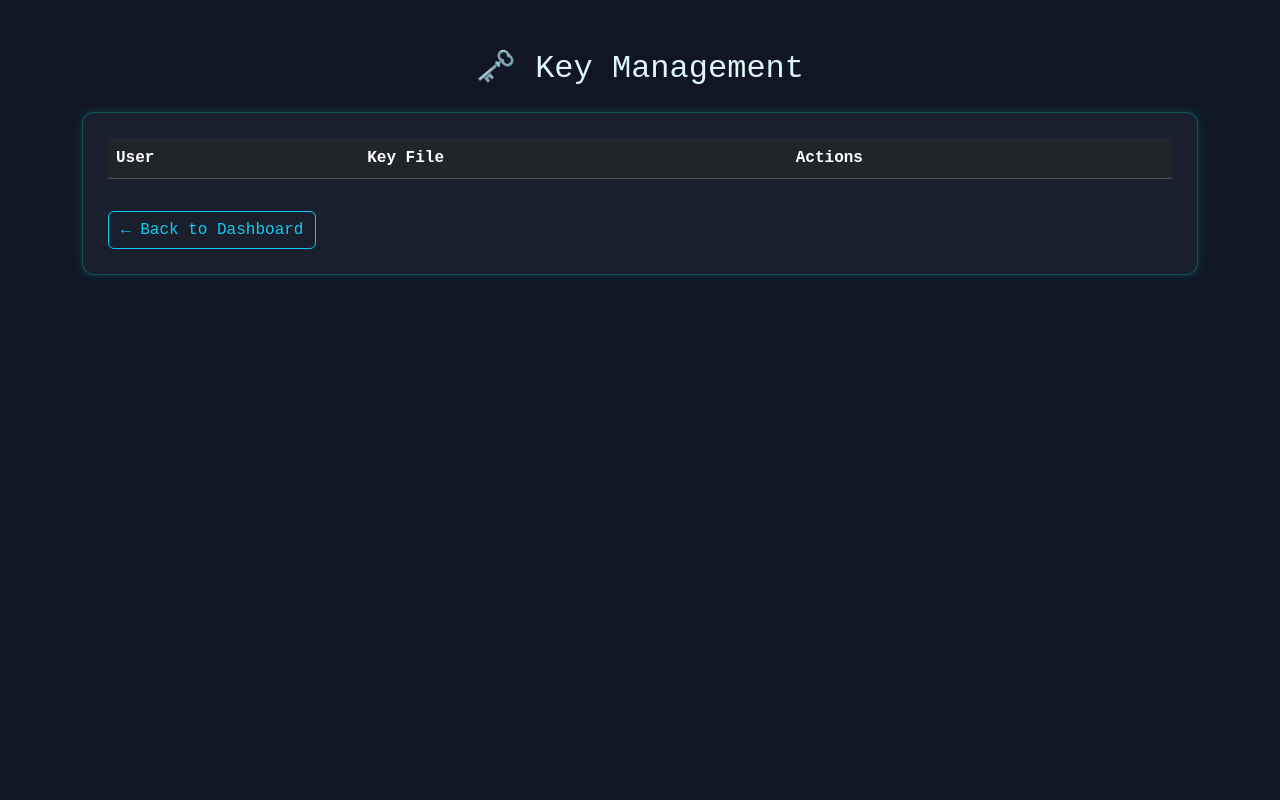
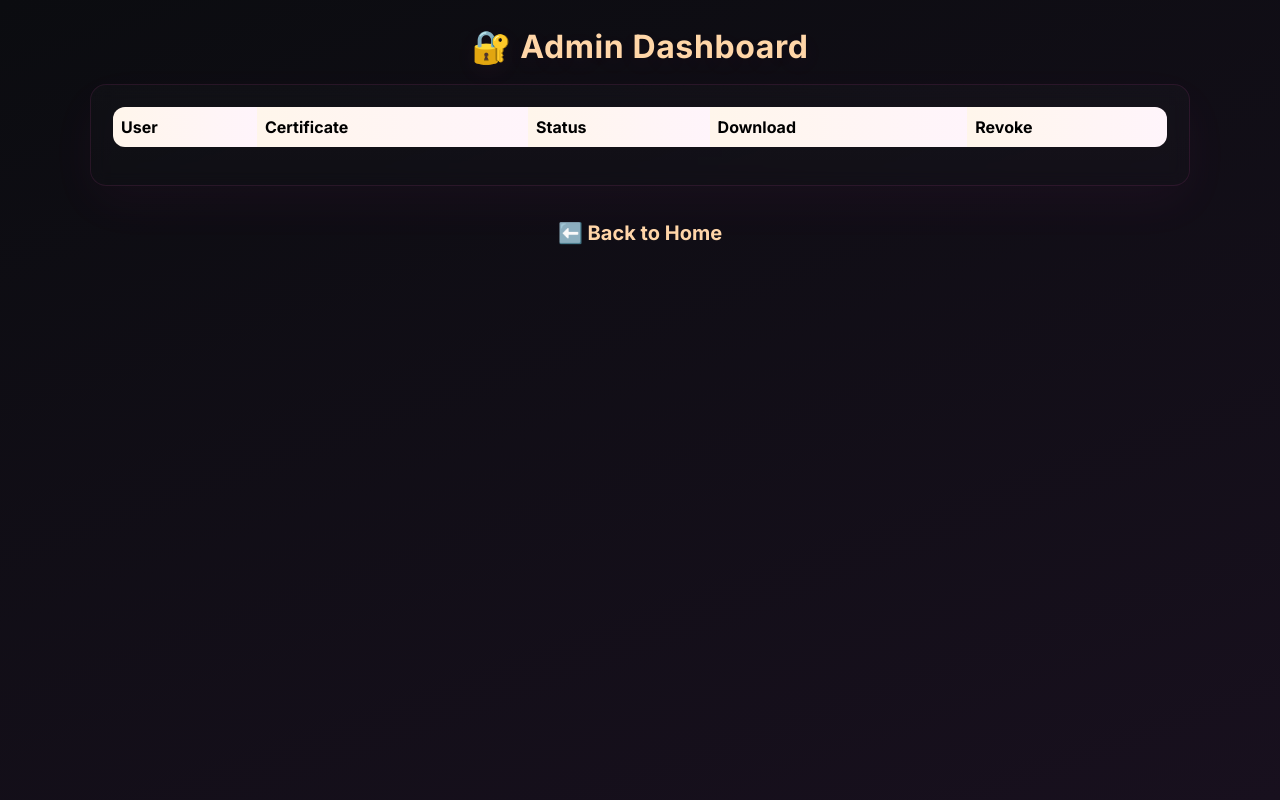
Before and after one commit to ravi31-k/Mini-PKI, a Flask app: page /admin/keys in a window 1280 px wide. Run offline with Flask 3, Linux system fonts and the light colour scheme; the visitor is signed in with stand-in values (Sample User, id 1); lists and menus that the app fills with data are empty.

Commit message:
Update admin keys HTML

```diff
--- a/templates/admin_keys.html
+++ b/templates/admin_keys.html
@@ -1,72 +1,149 @@
 <!DOCTYPE html>
 <html lang="en">
 <head>
-  <meta charset="UTF-8">
-  <title>Admin Key Management - Mini PKI</title>
+  <meta charset="UTF-8" />
+  <title>Admin Dashboard - Mini PKI</title>
+  <meta name="viewport" content="width=device-width,initial-scale=1" />
   <link href="https://cdn.jsdelivr.net/npm/bootstrap@5.3.3/dist/css/bootstrap.min.css" rel="stylesheet">
+  <link href="https://fonts.googleapis.com/css2?family=Inter:wght@300;400;600;700&display=swap" rel="stylesheet">
+
   <style>
-    body {
-      background-color: #101624;
-      color: #e0f7fa;
-      font-family: 'Courier New', monospace;
+    :root{
+      --bg-a: #0b0c10;
+      --bg-b: #18101e;
+      --sun-1: #ff8a00;
+      --sun-2: #ff4ec0;
+      --glass: rgba(255,255,255,0.03);
+      --glass-border: rgba(255,78,192,0.10);
+      --text: #f4f7fb;
+      --muted: #cfc8d7;
     }
-    .container {
-      margin-top: 50px;
+    html,body{height:100%; margin:0; font-family:"Inter",system-ui,-apple-system,Segoe UI,Roboto,Arial;}
+    body{
+      background: linear-gradient(160deg, var(--bg-a) 0%, var(--bg-b) 100%);
+      color: var(--text);
+      padding:28px;
     }
-    .glass {
-      background-color: rgba(255, 255, 255, 0.04);
-      border: 1px solid #00e0d044;
-      border-radius: 12px;
-      padding: 25px;
-      box-shadow: 0 0 10px #00e0d033;
+
+    .wrap{ max-width:1100px; margin:0 auto; }
+
+    h2{
+      text-align:center;
+      color: #ffd6a8;
+      margin-bottom:18px;
+      font-weight:700;
+      letter-spacing:0.6px;
+      text-shadow: 0 6px 24px rgba(255,78,192,0.06);
     }
-    .btn-view {
-      background-color: #00acc1;
-      color: white;
+
+    .glass{
+      background: linear-gradient(180deg, rgba(255,255,255,0.02), rgba(255,255,255,0.01));
+      border: 1px solid var(--glass-border);
+      border-radius: 16px;
+      padding:22px;
+      box-shadow: 0 18px 50px rgba(255,78,192,0.04);
+      backdrop-filter: blur(8px) saturate(1.05);
     }
-    .btn-delete {
-      background-color: #e53935;
-      color: white;
+
+    table{ width:100%; border-collapse:collapse; border-radius:12px; overflow:hidden; }
+    thead th{
+      background: linear-gradient(90deg, rgba(255,138,0,0.08), rgba(255,78,192,0.06));
+      color: #fff3e6;
+      font-weight:700;
+      border:none; padding:12px 14px;
     }
-    .btn-export {
-      background-color: #43a047;
-      color: white;
+    tbody td{ padding:12px 14px; color:var(--muted); background: linear-gradient(180deg, rgba(0,0,0,0.02), rgba(255,255,255,0.01)); }
+    tbody tr + tr td{ border-top:1px solid rgba(255,255,255,0.02); }
+
+    tbody tr:hover{
+      transform: translateY(-6px);
+      background: linear-gradient(90deg, rgba(255,78,192,0.03), rgba(255,138,0,0.02));
+      box-shadow: 0 14px 40px rgba(255,78,192,0.03);
+      transition: 0.18s;
+    }
+
+    .btn-download{
+      background: linear-gradient(90deg, #ffd18a, #ffb36a);
+      color: #2b1b12;
+      border:none; font-weight:700; border-radius:8px; padding:6px 10px;
+      box-shadow: 0 10px 30px rgba(255,138,0,0.06);
+    }
+    .btn-revoke{
+      background: linear-gradient(90deg, #ff7a9b, #ff5ab0);
+      color:#1b0b12; border:none; font-weight:700; border-radius:8px; padding:6px 10px;
+      box-shadow: 0 10px 30px rgba(255,78,192,0.06);
+    }
+    .btn-secondary[disabled]{ opacity:0.7; filter:grayscale(6%); }
+
+    .status-valid{ color:#baf0d4; font-weight:700; }
+    .status-revoked{ color:#ffb3c9; font-weight:700; }
+
+    .btn-outline-info{
+      border:2px solid linear-gradient(90deg, var(--sun-1), var(--sun-2));
+      color: #ffd6a8;
+      font-weight:700;
+      border-radius:36px; padding:10px 18px;
+      background: transparent;
+    }
+    .btn-outline-info:hover{
+      background: linear-gradient(90deg, #ff8a00, #ff4ec0);
+      color: #0b0c10;
+      transform: translateY(-3px);
+      box-shadow: 0 18px 48px rgba(255,78,192,0.10);
+    }
+
+    @media(max-width:760px){
+      body{padding:18px}
+      .glass{padding:16px}
     }
   </style>
 </head>
 <body>
+  <div class="wrap">
+    <h2>🔐 Admin Dashboard</h2>
 
-<div class="container">
-  <h2 class="text-center mb-4">🗝️ Key Management</h2>
     <div class="glass">
-
-    <table class="table table-dark table-striped">
+      <table class="table align-middle">
         <thead>
           <tr>
             <th>User</th>
-          <th>Key File</th>
-          <th>Actions</th>
+            <th>Certificate</th>
+            <th>Status</th>
+            <th>Download</th>
+            <th>Revoke</th>
           </tr>
         </thead>
         <tbody>
-        {% for key in key_data %}
+          {% for cert in cert_data %}
           <tr>
-          <td>{{ key.username }}</td>
-          <td>{{ key.key_name }}</td>
+            <td>{{ cert.username }}</td>
+            <td>{{ cert.cert_file or "No Certificate" }}</td>
+            <td class="{% if cert.status == 'Valid' %}status-valid{% elif cert.status == 'Revoked' %}status-revoked{% endif %}">{{ cert.status }}</td>
             <td>
-            <a href="{{ url_for('download_key', username=key.username, key_name=key.key_name) }}" class="btn btn-sm btn-export" download>Download</a>
-            <a href="{{ url_for('view_key', username=key.username, key_name=key.key_name) }}" class="btn btn-sm btn-view">View</a>
-            <a href="{{ url_for('delete_key', username=key.username, key_name=key.key_name) }}" class="btn btn-sm btn-delete" onclick="return confirm('Delete key for {{ key.username }}?')">Delete</a>
+              {% if cert.cert_file %}
+                <a href="{{ url_for('download_page', username=cert.username) }}" class="btn btn-sm btn-download">Download</a>
+              {% else %}
+                <span class="text-muted">N/A</span>
+              {% endif %}
+            </td>
+            <td>
+              {% if cert.status == 'Valid' %}
+                <a href="{{ url_for('admin_revoke', username=cert.username) }}" class="btn btn-sm btn-revoke" onclick="return confirm('Revoke certificate for {{ cert.username }}?')">Revoke</a>
+              {% else %}
+                <button class="btn btn-sm btn-secondary" disabled>Revoked</button>
+              {% endif %}
             </td>
           </tr>
           {% endfor %}
         </tbody>
       </table>
+    </div>
 
-    <a href="{{ url_for('admin_dashboard') }}" class="btn btn-outline-info mt-3">← Back to Dashboard</a>
-
+    <div class="text-center mt-4">
+      <a href="{{ url_for('home') }}" class="btn btn-outline-info btn-lg px-4 py-2" style="border-radius:30px; font-weight:700;">
+        ⬅️ Back to Home
+      </a>
     </div>
   </div>
-
 </body>
 </html>
```
Lines whose indentation alone changed are shown as unchanged.
